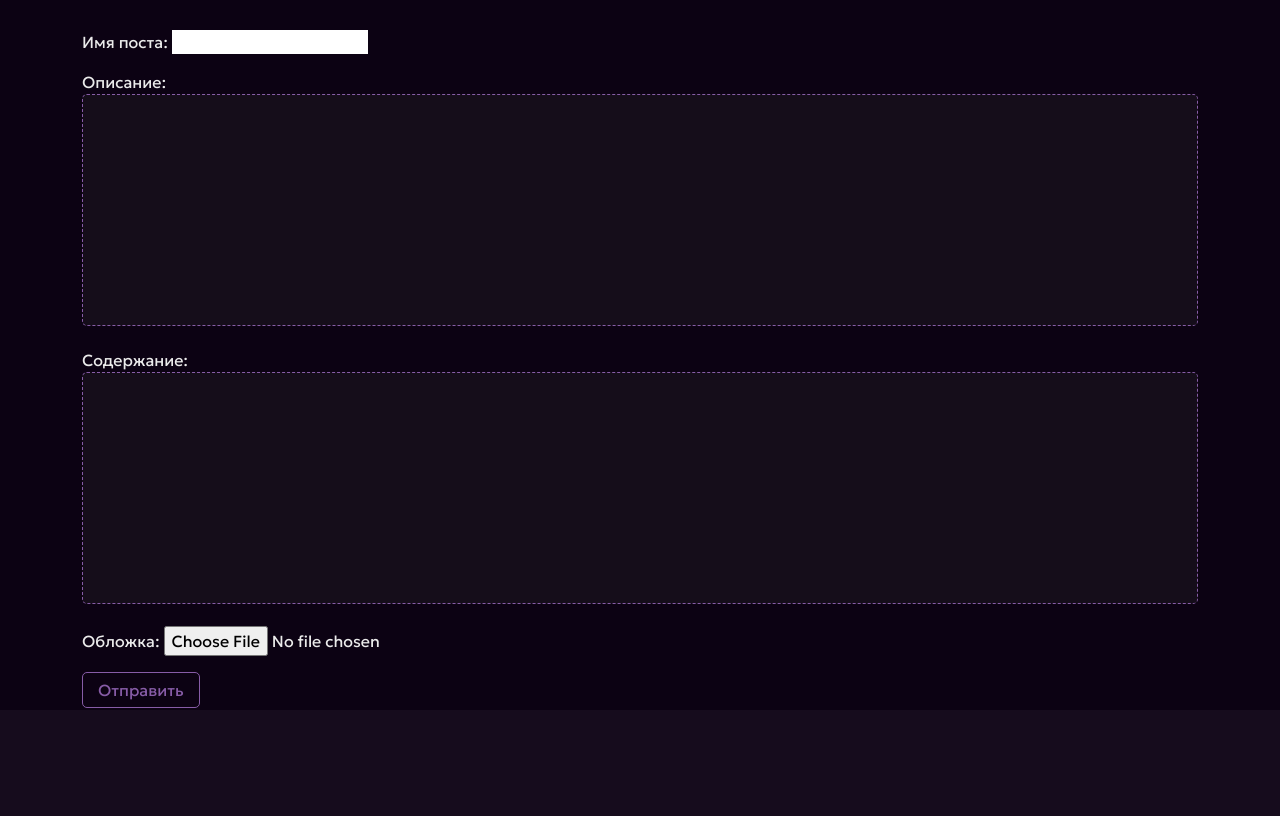
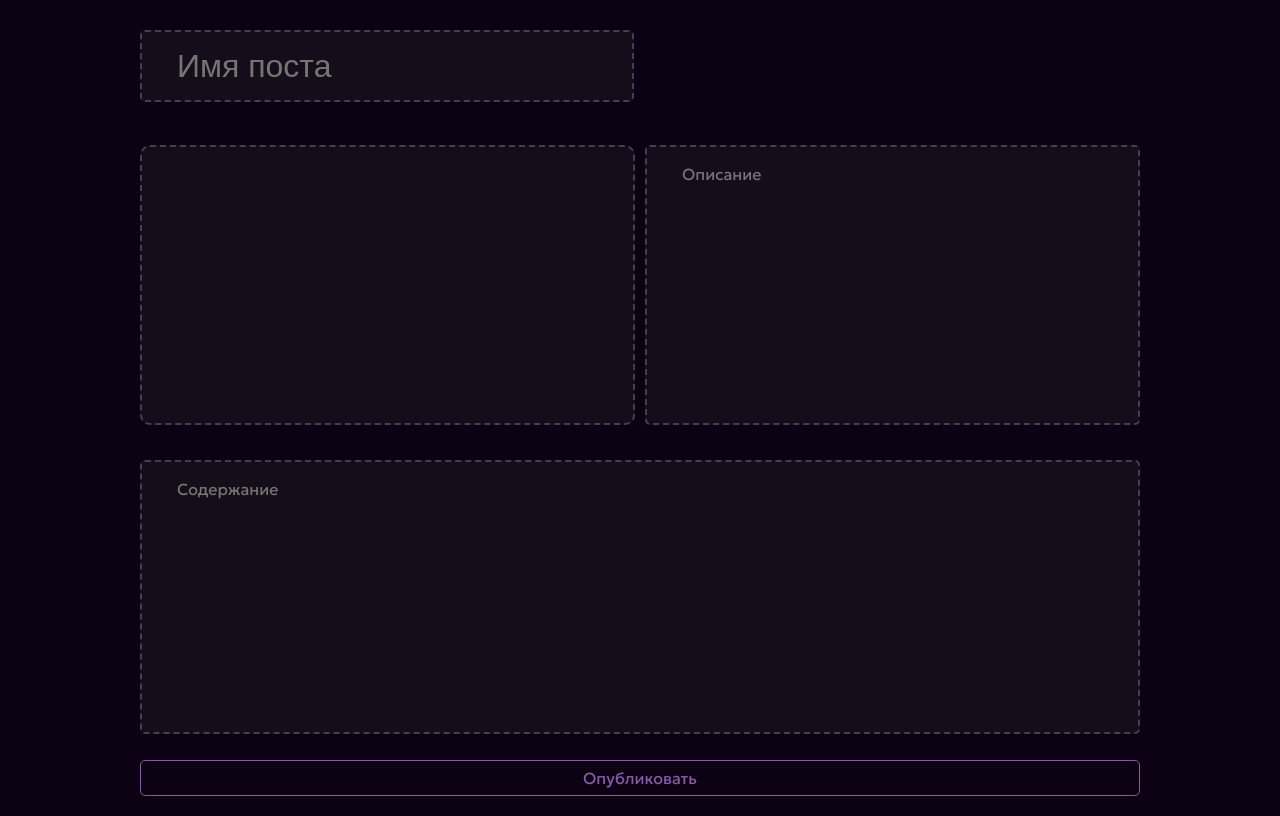
Before and after one commit to gh0sthck/django-horror, a Django app: page /create/ in a window 1280 px wide. Shown: the part 90-906 px from the top of the page. Before the commit the page ends 798 px from the top, so only its background shows below. Run offline with Django 5.2, Linux system fonts and the light colour scheme; some libraries are stand-ins or nearby versions; some web fonts are replaced.

Commit message:
Design form update & fixes

```diff
--- a/posts/models.py
+++ b/posts/models.py
@@ -1,8 +1,14 @@
+from dataclasses import dataclass
+from typing import Optional
 from django.db import models
 from slugify import slugify
 
 from users.models import CustomUser
 
+@dataclass
+class CommentModel:
+    comment: str
+    answer: Optional["CommentModel"] = None
 
 class Comments(models.Model):
     user = models.ForeignKey(CustomUser, on_delete=models.CASCADE, verbose_name="Автор комментария")
@@ -10,6 +16,19 @@ class Comments(models.Model):
     answer = models.ManyToManyField("Comments", blank=True) # (?) to comment threads
     # TODO: likes to commnt (redis?)
     date = models.DateTimeField(verbose_name="Дата комменатрия", auto_now_add=True)
+
+    # def get_answers(self, ls=None, result:list=[]):
+    #     if not ls:
+    #         ls = Comments.objects.filter(answer=self)
+    #     for comment in ls:
+    #         answers_to_comment = Comments.objects.filter(answer=comment)
+    #         print("curr commnt", comment)
+    #         if len(answers_to_comment) == 0:
+    #             print("comment lst", comment)
+    #             return
+    #         else:
+    #             self.get_answers(answers_to_comment)
+    #         return result
 
     def __repr__(self) -> str:
         return f"<Comment: {self.user.username}: {self.comment[:20]}>"
--- a/posts/views.py
+++ b/posts/views.py
@@ -95,15 +95,40 @@ class CreatePostView(FormView):
         post.save()
         return redirect("specific_post", slug=post.slug)
 
+    def get_form_class(self):
+        form: forms.Form = super().get_form_class()
+        for field in form.base_fields.values():
+            field.widget.attrs["placeholder"] = field.label
+            if isinstance(field.widget, forms.widgets.ClearableFileInput):
+                field.widget = forms.widgets.FileInput()
+            else:
+                field.widget.attrs["class"] = "post_create_input"
+
+        return form
+
 
 # login required (!)
 class UpdatePostView(UpdateView):
     model = Post
     context_object_name = "post"
     fields = ["title", "text", "description", "cover"]
-    template_name = "posts/update_post.html"
+    template_name = "posts/create_post.html"
     success_url = reverse_lazy("main")
 
+    def get_form_class(self):
+        form: forms.Form = super().get_form_class()
+        for field in form.base_fields.values():
+            field.widget.attrs["placeholder"] = field.label
+            if isinstance(field.widget, forms.widgets.ClearableFileInput):
+                field.widget = forms.widgets.FileInput()
+            else:
+                field.widget.attrs["class"] = "post_create_input"
+        return form
+
+    def get_context_data(self, **kwargs):
+        cd: dict = super().get_context_data(**kwargs)
+        cd["is_editing"] = True
+        return cd
 
 # login required (!)
 class DeletePostView(DeleteView):
--- a/static/main.css
+++ b/static/main.css
@@ -574,6 +577,59 @@ ul a {
   background-color: rgba(135, 92, 167, 0.2);
 }
 
+.post_create {
+  display: flex;
+  width: 100%;
+  justify-content: center;
+}
+
+.post_create form {
+    width: 1000px;
+    display: flex;
+    flex-direction: column;
+    justify-content: space-between;
+}
+
+.post_create input[type=submit] {
+  margin-top: 20px;
+  margin-bottom: 20px;
+}
+
+.post_create #id_description {
+  height: 100%;
+}
+
+.post_create #id_cover {
+  height: 100%;
+  width: 100%;
+  padding: 0;
+  margin: 0;
+  opacity: 0;
+}
+
+.current__post-cover .wrapper::before {
+  content: "Изменить";
+  position:relative;
+  left: 43%;
+  font-size: 18px;
+}
+
+.current__post-cover .wrapper {
+  opacity: 0;
+}
+
+.current__post-cover .wrapper:hover {
+  opacity: 100;
+}
+
+.post_create_input {
+  border: 2px dashed #473e4e;
+  padding: 15px 35px;
+  background-color: rgba(24, 17, 29, 0.8);
+  color: #ebebeb;
+  border-radius: 5px;
+}
+
 /* BLOG */
 
 .blog__note {
@@ -693,7 +778,7 @@ ul a {
   margin-bottom: 20px;
 }
 
-.register p input, p textarea {
+.register p input, .register p textarea {
   border: 1px dashed #875ca7;
   padding: 10px 20px;
   background-color: rgba(24, 17, 29, 0.8);
--- a/templates/blog/note.html
+++ b/templates/blog/note.html
@@ -15,7 +15,7 @@
 
                 <div class="note__header-info">
                     {% if note.author == request.user %}
-                        <a href="{% url "edit_note" note.slug %}" class="note__header-edit">Изменить</a>
+                        <a href="{% url "edit_note" note.slug %}" class="note__header-editt">Изменить</a>
                         <a href="{% url "delete_note" note.slug %}" class="note__header-delete">Удалить</a>
                     {% endif %}
 
--- a/templates/posts/create_post.html
+++ b/templates/posts/create_post.html
@@ -8,8 +8,58 @@
 <div class="post_create">
     <form method="post" class="post_create__form" enctype="multipart/form-data">
         {% csrf_token %}
-        {{ form.as_p }}
-        <input type="submit" value="Отправить">
+
+        {% if is_editing %}
+            <div class="post_edit_block" style="margin-top: 15px; margin-bottom: 15px;">
+                <span class="post_editing__header-date">
+                    Дата создания: {{ post.created_date }}
+                </span>
+                <br>
+                <span class="post_editing__header-date">
+                    Последняя дата изменения: {{ post.updated_date }}
+                </span>
+                <br>
+                <span class="post_editing__header-author">
+                    Автор: {{ post.author }}
+                </span>
+                <br>
+                <a href="{% url "delete_post" post.slug %}">Удалить</a>
+            </div>
+        {% endif %}
+
+        <h2 class="current_post__header-title">
+            {{ form.title }}
+        </h2>
+
+        <div style="padding: 25px 0px; display: flex; margin: 10px 0px;" class="current__post-hader-description">
+            <div style="
+            height: 100%;
+            width: 50%;
+            padding: 0;
+            {% if is_editing %}
+            background-image: url('{{ post.cover.url }}');
+            background-size: cover;
+            background-position: center;
+            {% endif %}"
+            class="post_create_input current__post-cover">
+
+                <div class="wrapper" style="height: 100%; width: 100%; background: rgba(0, 0, 0, 0.3)">
+                    {{ form.cover }}
+                </div>
+
+            </div>
+
+            <span style="width: 50%; margin-left: 10px;">
+                {{ form.description }}
+            </span>
+        </div>
+
+
+        <div class="create_post__text">
+            {{ form.text }}
+        </div>
+
+        <input type="submit" value="{% if is_editing %} Подтвердить {% else %} Опубликовать {% endif %}">
     </form>
 </div>
 {% endblock main %}
--- a/templates/posts/update_post.html
+++ b/templates/posts/update_post.html
@@ -27,7 +27,7 @@
             <input type="submit" value="Обновить">
         </form>
 
-        <a href="{% url "delete_post" post.slug %}">Удалить</a>
+
     </div>
 </div>
 {% endblock main %}
```
Also changed, not shown: other parts of static/main.css (+33 -1 lines), blog/views.py (+27 -0 lines), templates/blog/edit_note.html (+37 -8 lines), templates/posts/post.html (line endings or trailing spaces).
